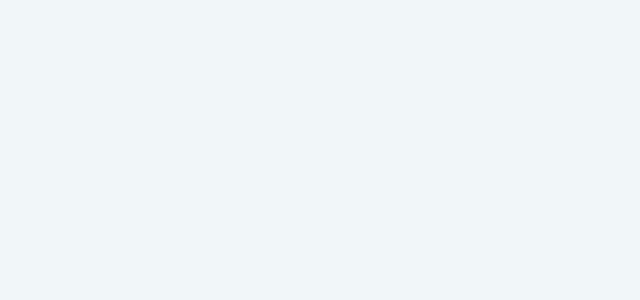
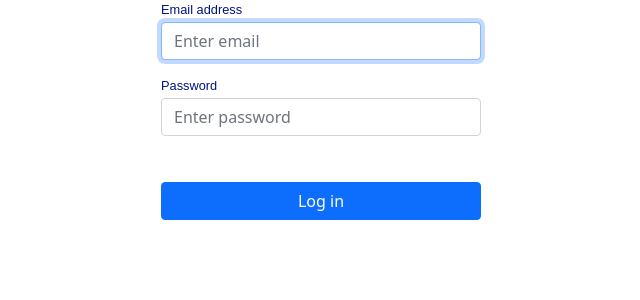
Before and after one commit to RhysWood/modo-challange, a React (Create React App) app in the folder react-front-end/: page / in a window 1280 px wide. Shown: the top 300 px of the page, without its empty margins (319-959 px from the left). Built offline with nearby package versions, Linux system fonts and the light colour scheme.

Commit message:
direct / to login

```diff
--- a/react-front-end/src/App.jsx
+++ b/react-front-end/src/App.jsx
@@ -1,7 +1,6 @@
 import React from 'react';
 import { BrowserRouter, Route, Routes } from "react-router-dom";
 import './App.css';
-import Splash from './pages/Splash';
 import Vehicles from './components/Vehicles';
 import Login from "./components/Login";
 
@@ -10,7 +9,7 @@ function App() {
     <>
       <BrowserRouter>
          <Routes>
-         <Route path="/" element={<Splash />} />
+         <Route path="/" element={<Login />} />
          <Route path="/login" element={<Login />} />
          <Route path="/vehicles" element={<Vehicles />} />
          </Routes>
```
